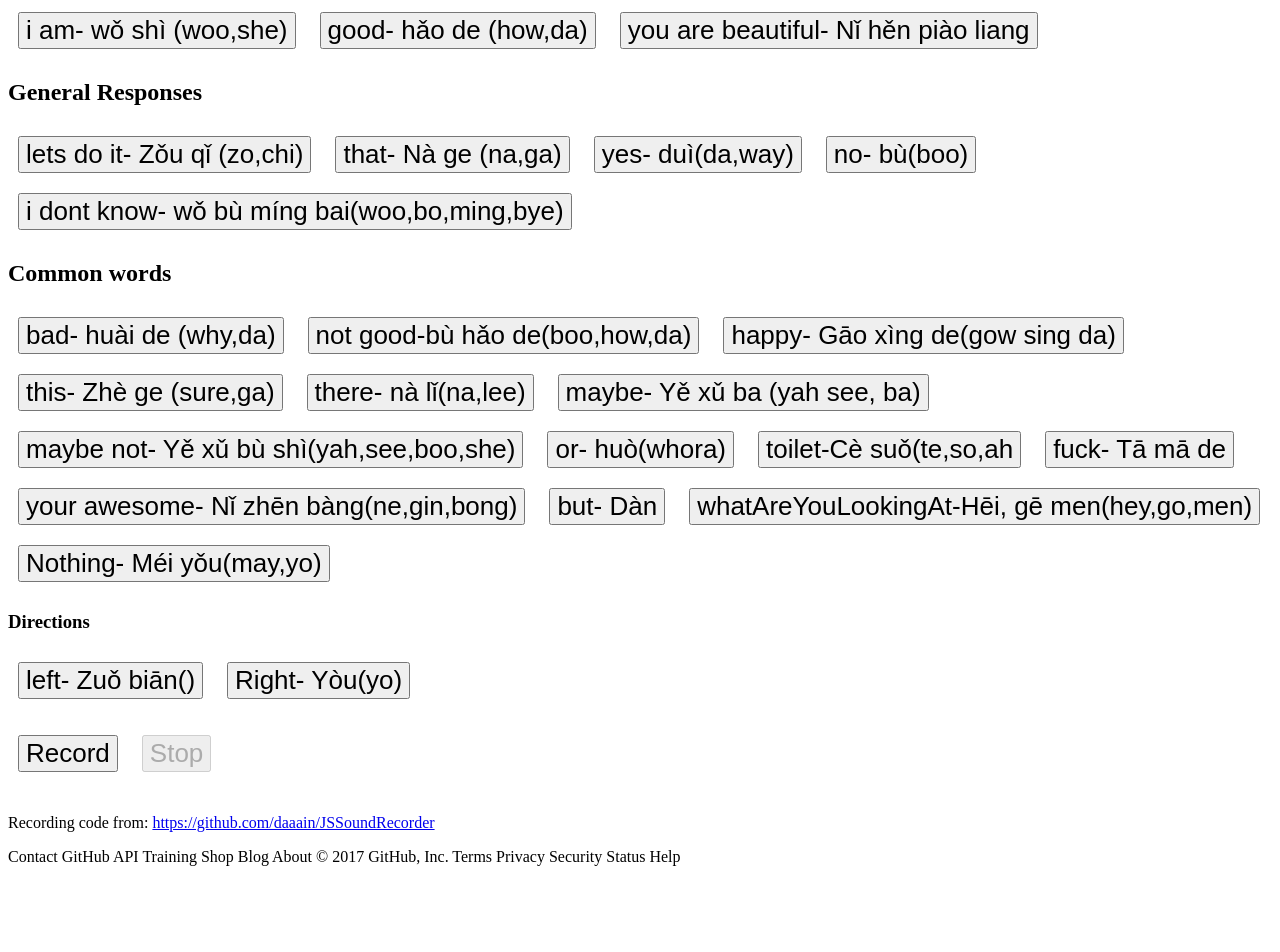
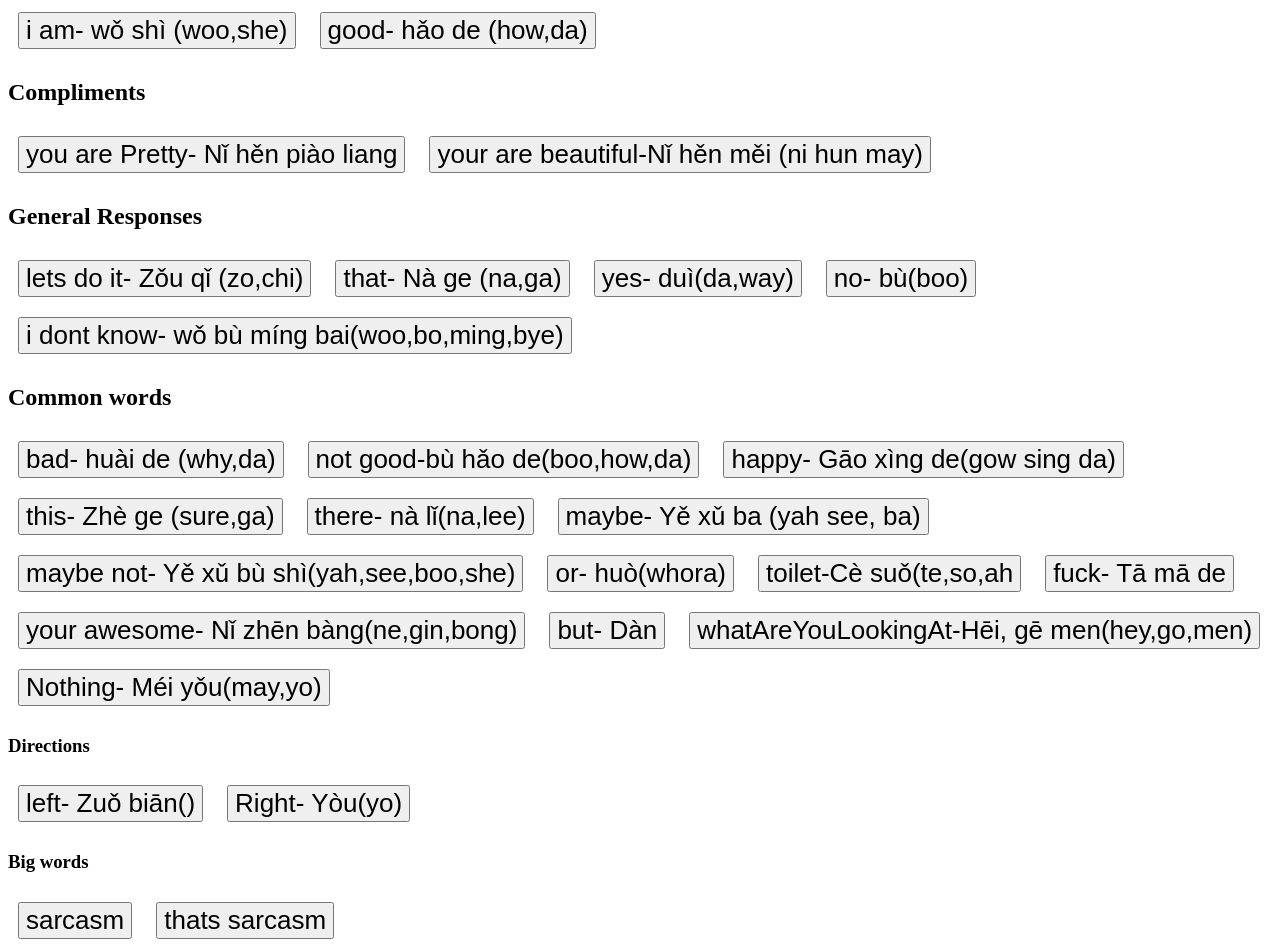
Before and after one commit to ottokafka/chineseSoundBoard, a plain HTML site: page index.html in a window 1280 px wide. Shown: the part 540-1492 px from the top of the page. Before the commit the page ends 1414 px from the top, so only its background shows below. Drawn offline with Linux system fonts and the light colour scheme.

Commit message:
added audio: sarcasm, thats sarcasm, your are beautiful

```diff
--- a/index.html
+++ b/index.html
@@ -73,7 +73,11 @@
 <audio id="left" src="audio/everyday%20phrases/left.mp3"></audio>
 <audio id="right" src="audio/everyday%20phrases/right.mp3"></audio>
 
-<audio id="youAreBeautiful" src="audio/everyday%20phrases/youAreBeautiful.mp3"></audio>
+<audio id="youArePretty" src="audio/everyday%20phrases/youAreBeautiful.mp3"></audio>
+<audio id="youAreBeautiful" src="audio/everyday%20phrases/youAreBeautiful2.mp3"></audio>
+<audio id="sarcasm" src="audio/everyday%20phrases/sarcasm.mp3"></audio>
+<audio id="thatsSarcasm" src="audio/everyday%20phrases/thatsSarcasm.mp3"></audio>
+
 
 <!--------------------Chinese counting----------------------->
 
@@ -125,9 +129,9 @@
 
 
 <!--------------------Nice Comments----------------------->
-<button onclick="playYouAreBeautiful()">you are beautiful- Nǐ hěn piào liang</button>
-
-
+<h2>Compliments</h2>
+<button onclick="playYouArePretty()">you are Pretty- Nǐ hěn piào liang</button>
+<button onclick="playYourAreBeautiful()">your are beautiful-Nǐ hěn měi (ni hun may) </button>
 
 
 <!--------------------General Responses----------------------->
@@ -161,6 +165,10 @@
 <button onclick="playLeft()">left- Zuǒ biān()</button>
 <button onclick="playRight()">Right- Yòu(yo)</button>
 
+
+<h3>Big words</h3>
+<button onclick="playSarcasm()">sarcasm</button>
+<button onclick="playThatsSarcasm()">thats sarcasm</button>
 
 <script src="js/script.js"></script>
 
--- a/js/script.js
+++ b/js/script.js
@@ -191,6 +191,18 @@ function playRight() {
     document.getElementById("right").play()
 }
 
-function playYouAreBeautiful() {
-    document.getElementById("youAreYouBeautiful").play();
+function playYouArePretty() {
+    document.getElementById("youArePretty").play()
 }
+
+function playYourAreBeautiful() {
+    document.getElementById("youAreBeautiful").play()
+}
+
+function playSarcasm() {
+    document.getElementById("sarcasm").play()
+}
+
+function playThatsSarcasm() {
+    document.getElementById("thatsSarcasm").play()
+}
```
Also changed, not shown: 3 other files.
